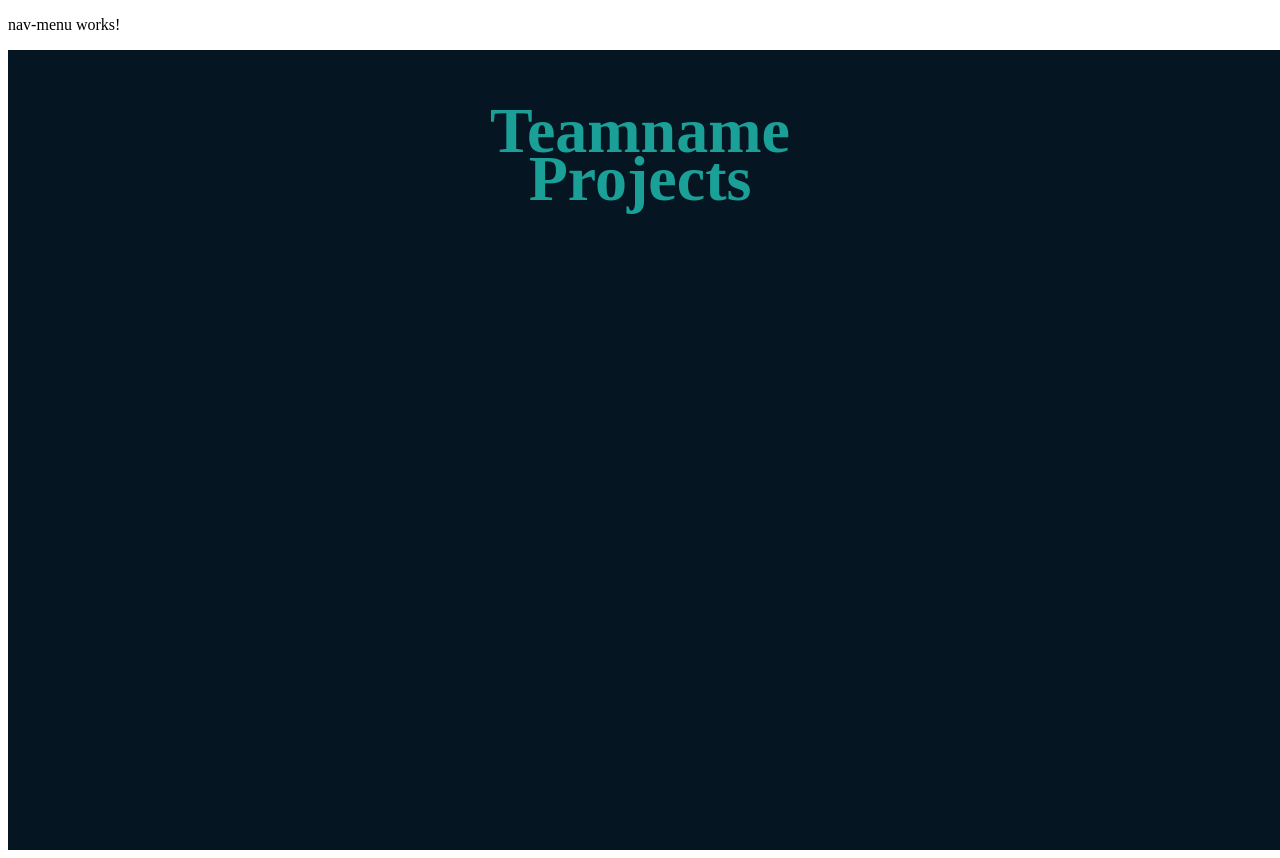
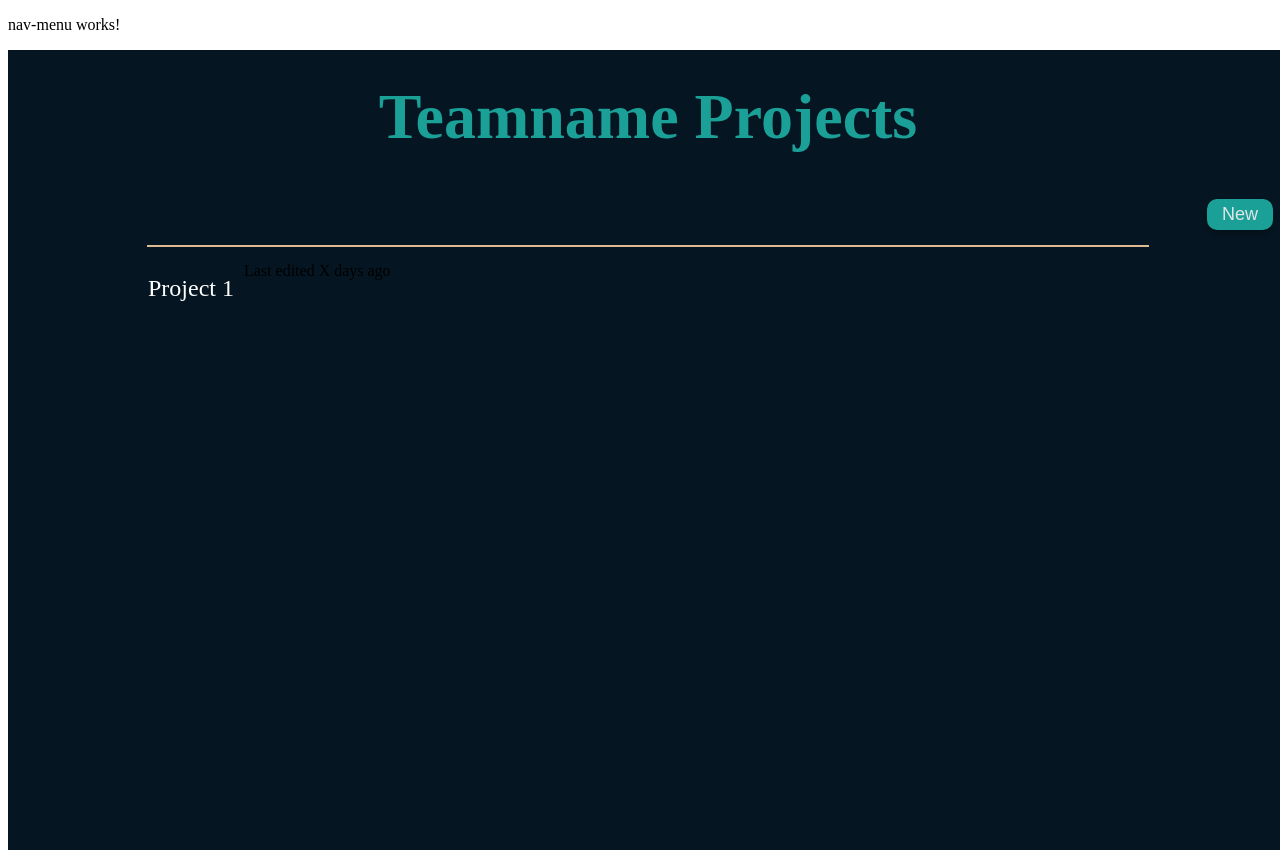
Before and after one commit to ahill147/Business-Management-Frontend, an Angular app in the folder frontend/: page /projects in a window 1280 px wide. Built offline with nearby package versions, Linux system fonts and the light colour scheme.

Commit message:
state before Tues noon group meet

```diff
--- a/frontend/src/app/app.module.ts
+++ b/frontend/src/app/app.module.ts
@@ -13,6 +13,7 @@ import { UsersRegComponent } from './users-reg/users-reg.component';
 import { AddUserComponent } from './users-reg/add-user/add-user.component';
 import { HttpClientModule } from '@angular/common/http';
 import { ProjectsDisplayComponent } from './projects-display/projects-display.component';
+import { ProjectListItemComponent } from './projects-display/project-list-item/project-list-item.component';
 
 
 
@@ -25,7 +26,8 @@ import { ProjectsDisplayComponent } from './projects-display/projects-display.co
     HomeAnnouncementsComponent,
     UsersRegComponent,
     AddUserComponent,
-    ProjectsDisplayComponent
+    ProjectsDisplayComponent,
+    ProjectListItemComponent
   ],
   imports: [
     BrowserModule,
--- /dev/null
+++ b/frontend/src/app/projects-display/project-list-item/project-list-item.component.css
@@ -0,0 +1,43 @@
+.project-item {
+  width: 1000px;
+  height: 0px;
+  left: 364px;
+  top: 315px;
+
+  border: 1px solid #DEB992;
+}
+
+.name-row {
+  display: flex;
+  justify-content: flex-start;
+  gap: 10px;
+}
+
+.project-name {
+  font-family: 'Mulish';
+  font-style: normal;
+  font-weight: 400;
+  font-size: 24px;
+  line-height: 150%;
+  color: #FFFFFF;
+
+  /* identical to box height, or 36px */
+
+  display: flex;
+  align-items: center;
+  text-align: center;
+}
+
+.project-updated {
+  font-family: 'Mulish';
+  font-style: normal;
+  font-weight: 400;
+  font-size: 14px;
+  line-height: 150%;
+  color: #FFFFFF;
+  /* identical to box height, or 21px */
+
+  display: flex;
+  align-items: center;
+  text-align: center;
+}
--- /dev/null
+++ b/frontend/src/app/projects-display/project-list-item/project-list-item.component.html
@@ -0,0 +1,10 @@
+<div class="project-item">
+  <div class="name-row">
+    <div class="project-name">
+      <p>Project 1</p>
+    </div>
+    <div class="project-udpated">
+      <p>Last edited X days ago</p>
+    </div>
+  </div>
+</div>
--- a/frontend/src/app/projects-display/projects-display.component.css
+++ b/frontend/src/app/projects-display/projects-display.component.css
@@ -8,7 +8,6 @@
 }
 
 .projects-heading {
-  position: absolute;
   left: 33%;
   right: 33%;
   top: 8%;
@@ -24,3 +23,20 @@
   text-align: center;
   color: #1BA098;
 }
+
+.projects-new {
+  /* display: flex; */
+  align-self: flex-end;
+}
+
+.projects-new button {
+  background-color: #1BA098;
+  border: none;
+  border-radius: 10px;
+  font-size: 18px;
+  padding: 5px 15px;
+  color: #E0E5E8;
+  margin: 15px;
+  box-shadow: 0px 4px 4px rgba(0, 0, 0, 0.25);
+  cursor: pointer;
+}
--- a/frontend/src/app/projects-display/projects-display.component.html
+++ b/frontend/src/app/projects-display/projects-display.component.html
@@ -3,4 +3,10 @@
   <div class="projects-heading">
     <h1>Teamname Projects</h1>
   </div>
+  <div class="projects-new">
+    <button>New</button>
+  </div>
+
+  <app-project-list-item></app-project-list-item>
+
 </div>
```
Also changed, not shown: frontend/src/app/projects-display/project-list-item/project-list-item.component.ts (added, +10 -0 lines), 1 other file (tests, documents, lock files or other folders).
